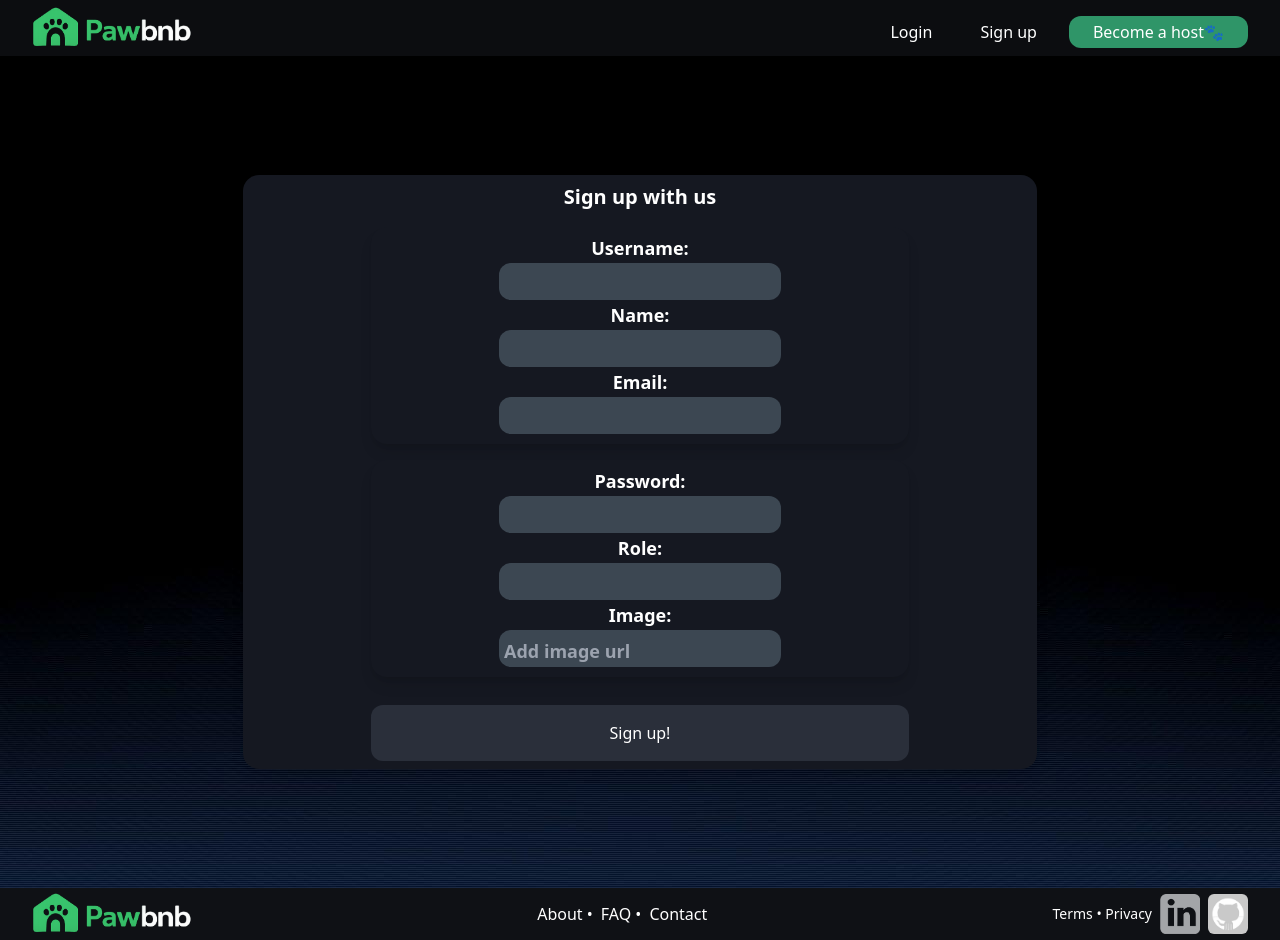
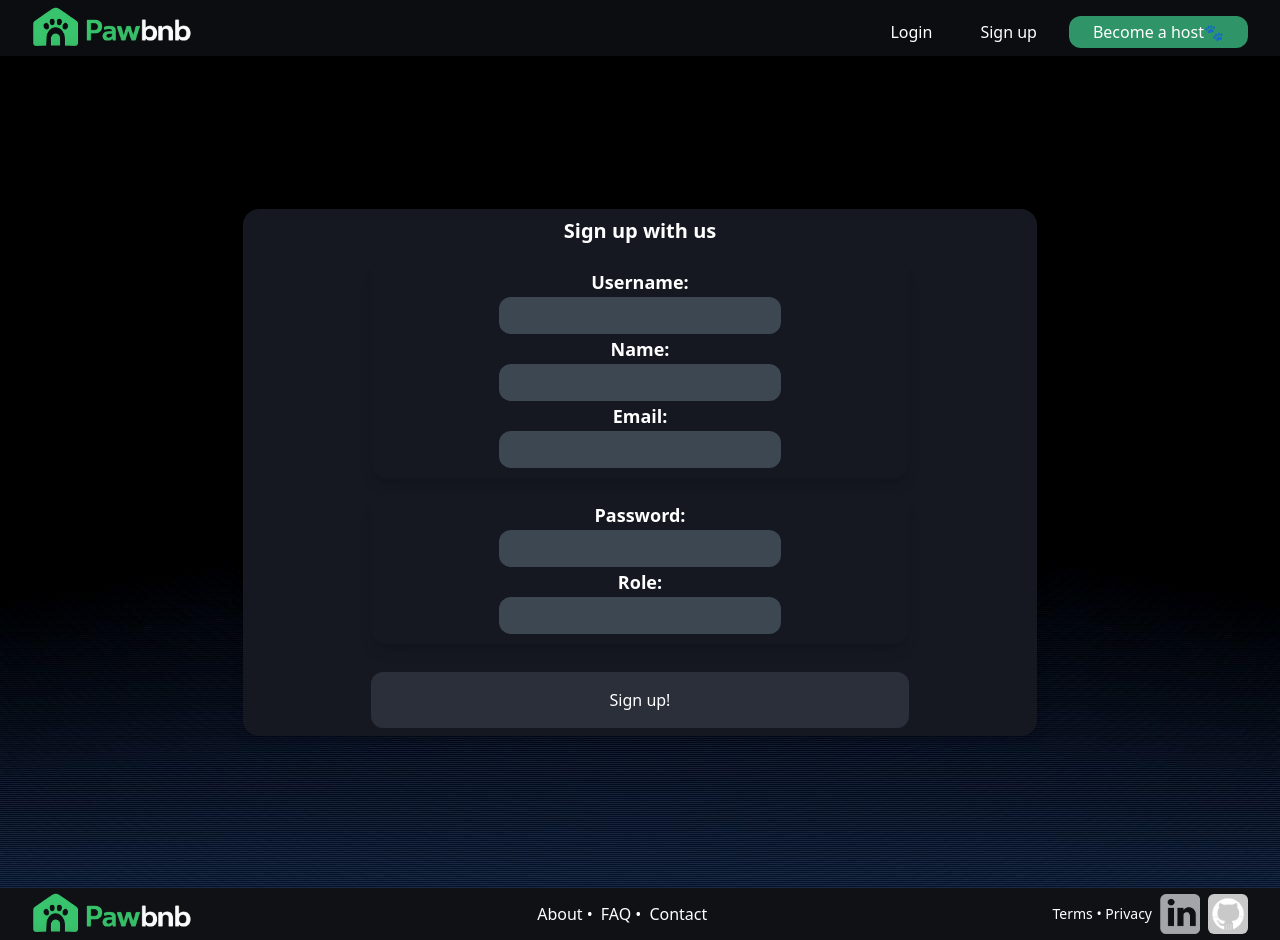
Before and after one commit to Dovymay/Pawbnb-frontend, a React (Vite) app: page /signup in a window 1280 px wide. Built offline with nearby package versions, Linux system fonts and the light colour scheme; no server answers.

Commit message:
Sign up update

```diff
--- a/src/pages/Signup.jsx
+++ b/src/pages/Signup.jsx
@@ -9,12 +9,12 @@
   const [email, setEmail] = useState('');
   const [password, setPassword] = useState('');
   const [role, setRole] = useState('');
-  const [avatar, setAvatar] = useState('');
+  // const [avatar, setAvatar] = useState('');
   const nav = useNavigate();
 
   async function handleSignup(e) {
     e.preventDefault();
-    const userToSignup = { username, name, email, password, role, avatar };
+    const userToSignup = { username, name, email, password, role };
 
     try {
       const createdUser = await axios.post(
@@ -97,7 +97,7 @@
                     }}
                   />
                 </label>
-                <label className="login-label">
+                {/* <label className="login-label">
                   Image:
                   <input
                     className="login-input"
@@ -108,7 +108,7 @@
                       setAvatar(e.target.value);
                     }}
                   />
-                </label>
+                </label> */}
               </div>
 
               <button className="bg-border hover:bg-primary/80 text-white rounded-xl px-2 py-4 mt-3">
```
Also changed, not shown: src/assets/SmallLogo.png (added).
